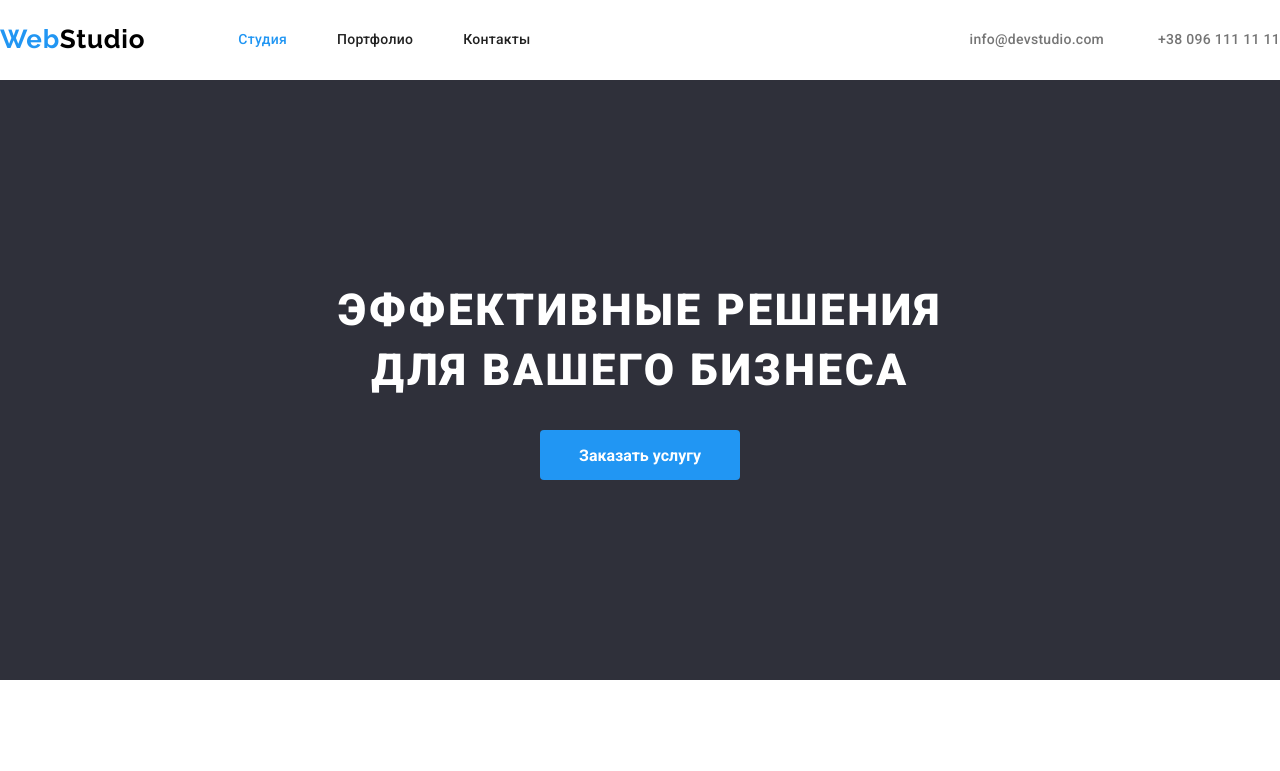
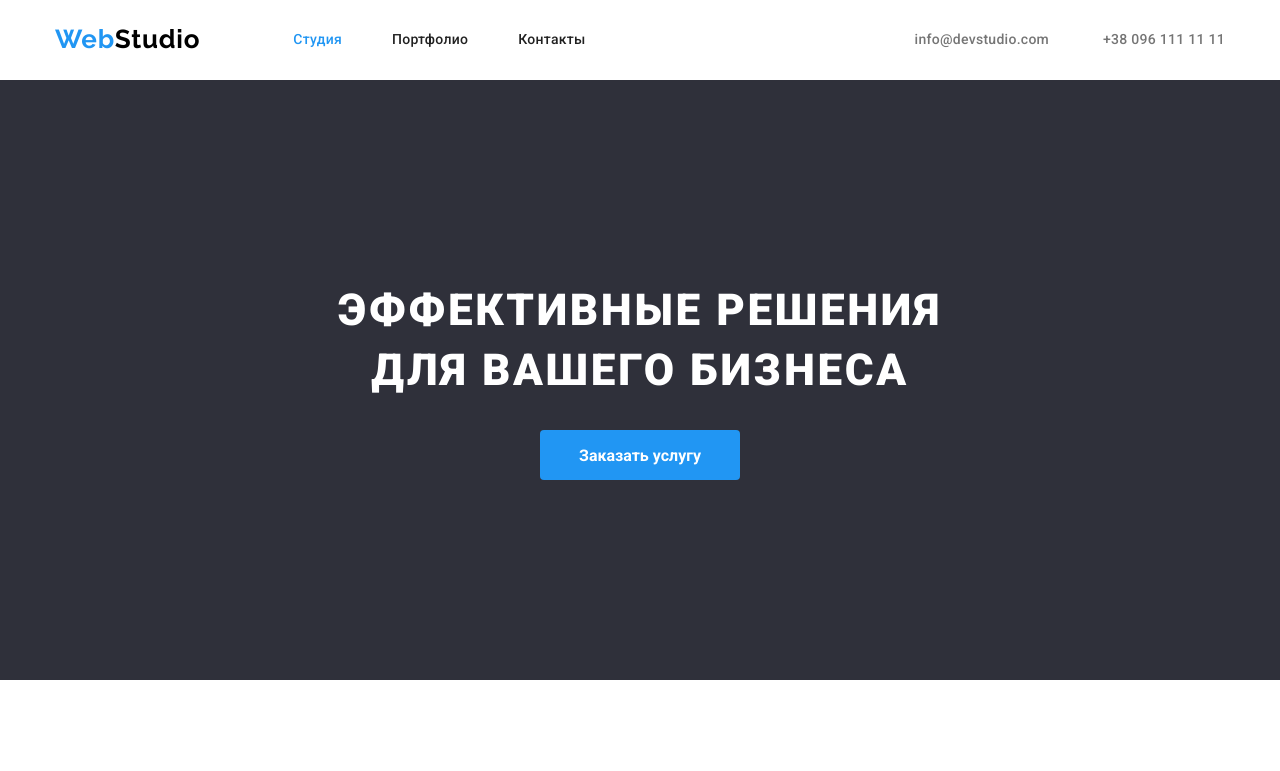
Before and after one commit to Dina-Ursula/goit-markup-hw-03, a plain HTML site: page index.html in a window 1280 px wide. Shown: the top 771 px of the page. Drawn offline with nearby package versions, Linux system fonts and the light colour scheme.

Commit message:
revision

```diff
--- a/index.html
+++ b/index.html
@@ -19,6 +19,7 @@
 
   <body>
     <header class="header">
+      <div class="container main-nav">
         <nav class="navigation">
           <a class="logo" href="/index.html">
             <span class="logo-style">Web</span><span>Studio</span>
@@ -35,13 +36,14 @@
             </li>
           </ul>
         </nav>
-      <div>
+        <div class="company-link">
           <address>
             <a class="email-link" href="mailto:info@devstudio.com"
               >info@devstudio.com</a
             >
             <a class="tel-link" href="tel:+380961111111">+38 096 111 11 11</a>
           </address>
+        </div>
       </div>
     </header>
     <main>
```
Lines whose indentation alone changed are shown as unchanged.
